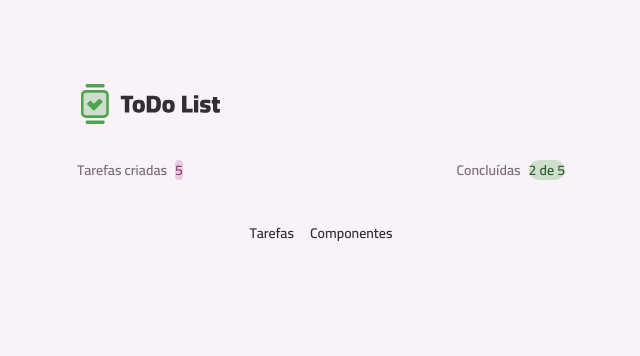
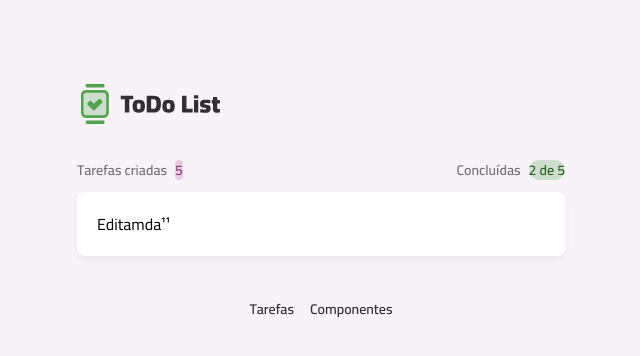
Before and after one commit to JBMILHOUSE/todo, a React (Vite) app: page / in a window 1280 px wide. Shown: the top 356 px of the page, without its empty margins (319-959 px from the left). Built offline with nearby package versions, Linux system fonts and the light colour scheme.

Commit message:
criando componente de tarefa part 2

```diff
--- a/src/core-components/task-item.tsx
+++ b/src/core-components/task-item.tsx
@@ -3,16 +3,28 @@ import Card from "../components/card";
 import InputCheckbox from "../components/input-checkbox";
 import Text from "../components/text";
 
+import TrashIcon from "../assets/icons/trash.svg?react";
+import PencilIcon from "../assets/icons/pencil.svg?react";
+
+import { useState } from "react";
 
 export default function TaskItem() {
+  const [isEditing, setIsEditing] = useState(false);
 
   return(
-  <Card size="md" className="flex items-center gap-3">
-      <InputCheckbox />
-      <Text>Fazer compras da semana</Text>
+  <Card size="md" className="flex items-center gap-4">
+     {isEditing ? (
+      <>
+         <InputCheckbox />
+      <Text className="flex-1"> fazendo compras da semana</Text>
       <div className="flex gap-1">
-        <ButtonIcon icon={} />
+        <ButtonIcon icon={TrashIcon} variant="tertiary" />
+        <ButtonIcon icon={PencilIcon} variant="tertiary" />
       </div>
+      </>
+     ) : (
+      <>Editamda¹¹</>
+     ) }
     </Card>
   )
 }
--- a/src/pages/page-home.tsx
+++ b/src/pages/page-home.tsx
@@ -1,4 +1,5 @@
 import Container from "../components/container";
+import TaskItem from "../core-components/task-item";
 import TasksSummary from "../core-components/tasks-summary";
 
 export default function PageHome() {
@@ -7,6 +8,8 @@ export default function PageHome() {
       <header className="flex items-center justify-between">
          <TasksSummary />
       </header>
+
+      <TaskItem />
     </Container>
   )
 }
```
